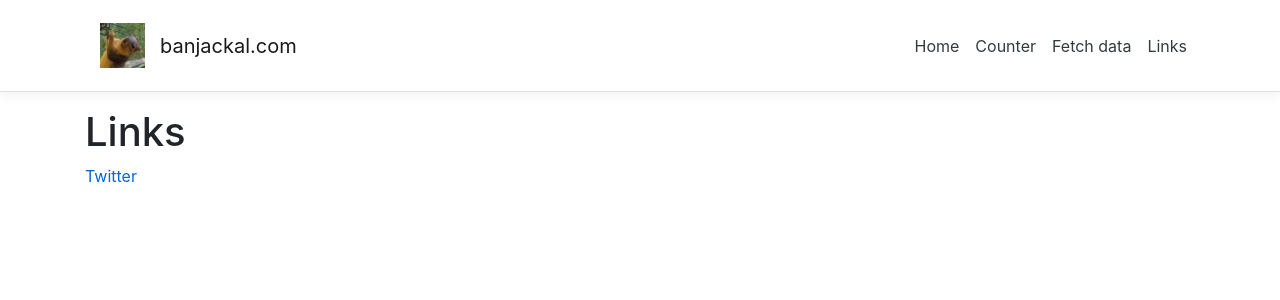
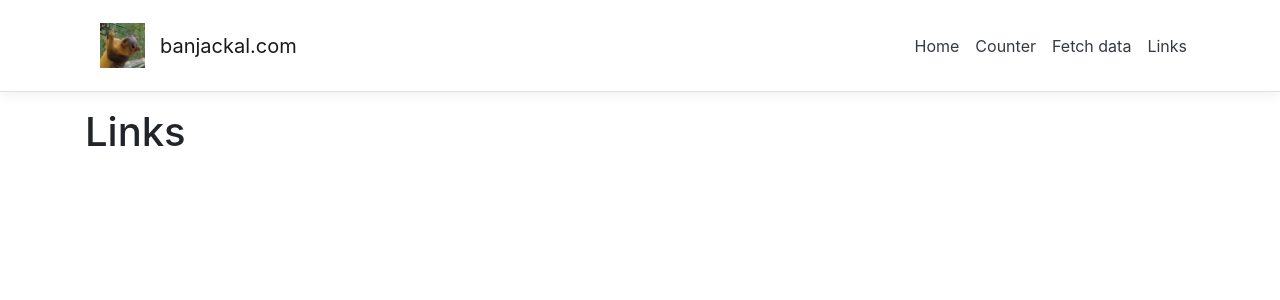
Before and after one commit to banjackal/banjackal.com, an Angular app in the folder ClientApp/: page /links in a window 1280 px wide. Shown: the top 300 px of the page. Built offline with nearby package versions, Linux system fonts and the light colour scheme.

Commit message:
twitter badge in links

```diff
--- a/ClientApp/src/app/links/links.component.html
+++ b/ClientApp/src/app/links/links.component.html
@@ -1,4 +1,2 @@
 <h1>Links</h1>
-<p>
-    <a href="https://twitter.com/nraeon">Twitter</a>
-</p>
+<div id="WidgetConfigurator-preview" class="WidgetConfigurator-preview"><iframe id="twitter-widget-4" scrolling="no" frameborder="0" allowtransparency="true" allowfullscreen="true" class="twitter-follow-button twitter-follow-button-rendered" style="position: static; visibility: visible; width: 136px; height: 28px;" title="Twitter Follow Button" src="https://platform.twitter.com/widgets/follow_button.96fd96193cc66c3e11d4c5e4c7c7ec97.en.html#dnt=false&amp;id=twitter-widget-4&amp;lang=en&amp;screen_name=nraeon&amp;show_count=false&amp;show_screen_name=true&amp;size=l&amp;time=1609533846626" data-screen-name="nraeon"></iframe></div>
--- a/ClientApp/src/styles.css
+++ b/ClientApp/src/styles.css
@@ -14,9 +14,3 @@ code {
   background-color: #1b6ec2;
   border-color: #1861ac;
 }
-
-.header-image {
-  width: 75px;
-  height: 75px;
-  padding: 15px;
-}
```
